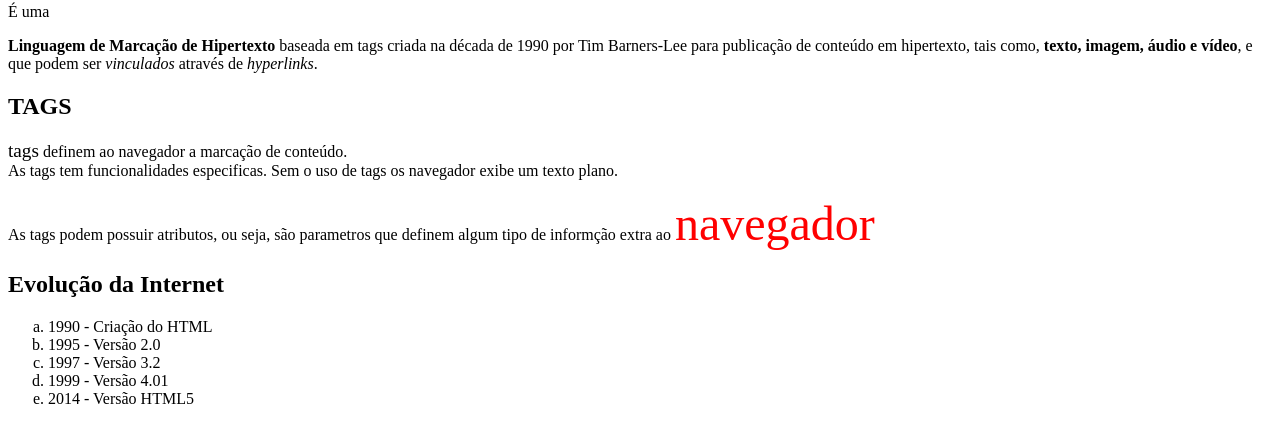
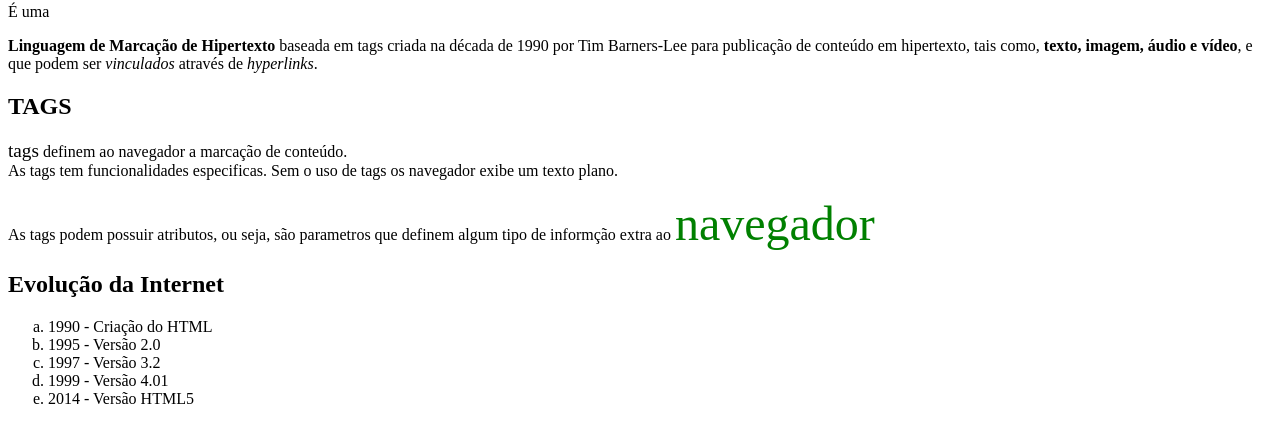
Before and after one commit to leotonyz/primeiro_site, a plain HTML site: page index.html in a window 1280 px wide. Shown: the part 77-520 px from the top of the page. Drawn offline with Linux system fonts and the light colour scheme.

Commit message:
Update index.html

```diff
--- a/index.html
+++ b/index.html
@@ -16,7 +16,7 @@
         <p>
             <big>tags</big> definem ao navegador a marcação de conteúdo. <br> As tags tem funcionalidades especificas. Sem o uso de tags os navegador exibe um texto plano.
         </p>
-        <p>As tags podem possuir atributos, ou seja, são parametros que definem algum tipo de informção extra ao <font color = "red" size="14"> navegador </font> </p>
+        <p>As tags podem possuir atributos, ou seja, são parametros que definem algum tipo de informção extra ao <font color = "green" size="14"> navegador </font> </p>
     <h2>    Evolução da Internet</h2>
     <p>
         <ol type="a">
```
